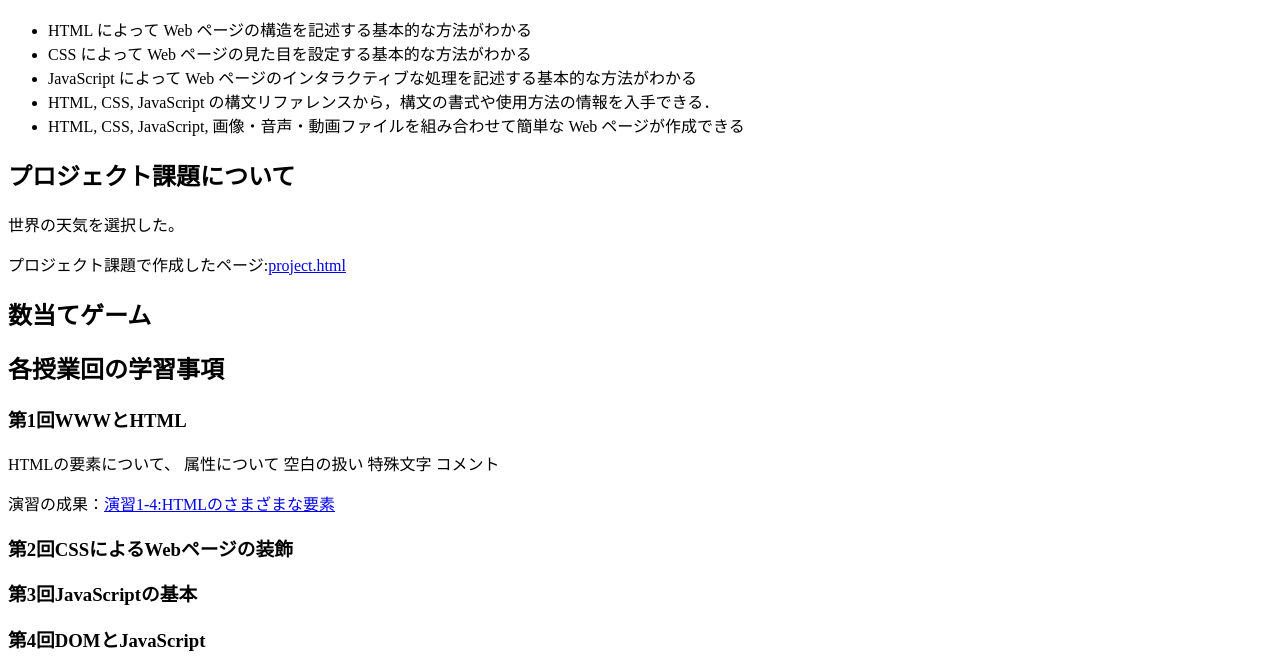
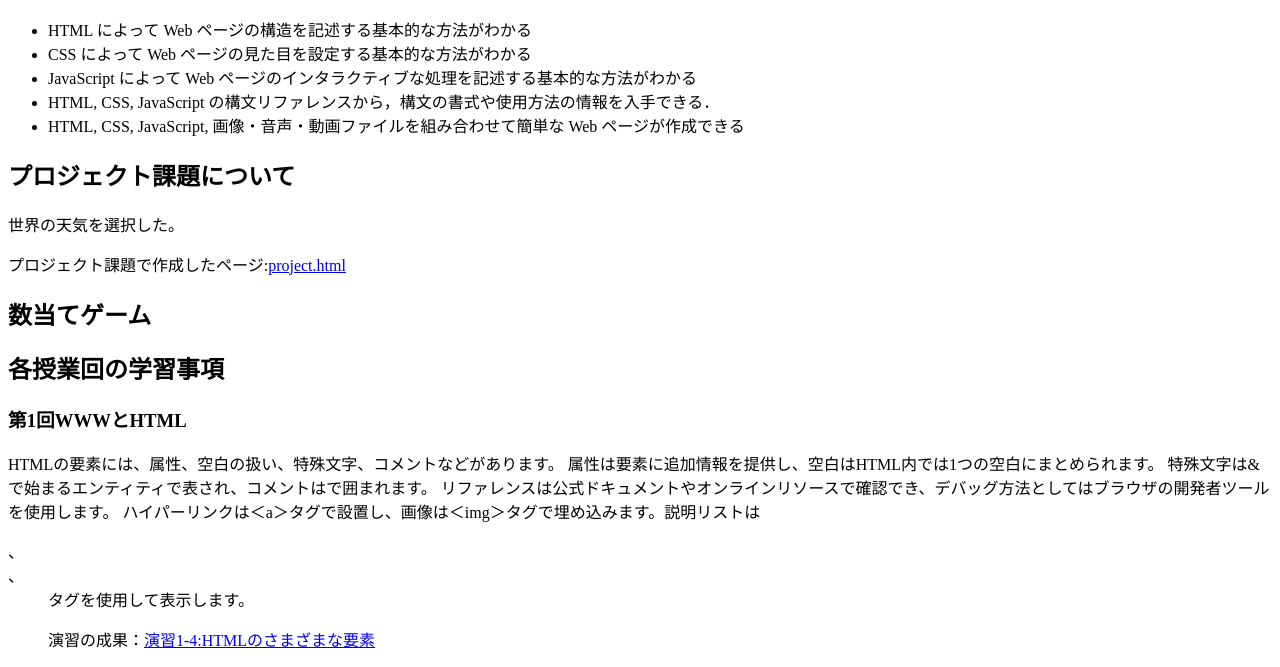
Before and after one commit to G384842023/medialabo, a plain HTML site: page index.html in a window 1280 px wide. Shown: the part 127-794 px from the top of the page. Drawn offline with Linux system fonts and the light colour scheme.

Commit message:
課題保存

```diff
--- a/index.html
+++ b/index.html
@@ -26,12 +26,11 @@
     <h2>各授業回の学習事項</h2>
     <h3>第1回WWWとHTML</h3>
     <p>
-      HTMLの要素について、
-      属性について
-      空白の扱い
-      特殊文字
-      コメント
-
+      HTMLの要素には、属性、空白の扱い、特殊文字、コメントなどがあります。
+      属性は要素に追加情報を提供し、空白はHTML内では1つの空白にまとめられます。
+      特殊文字は&で始まるエンティティで表され、コメントは<!-- -->で囲まれます。
+      リファレンスは公式ドキュメントやオンラインリソースで確認でき、デバッグ方法としてはブラウザの開発者ツールを使用します。
+      ハイパーリンクは＜a＞タグで設置し、画像は＜img＞タグで埋め込みます。説明リストは<dl>、<dt>、<dd>タグを使用して表示します。
     </p>
     <p>演習の成果：<a href="practice-html/elements.html"
       target="_blank">演習1-4:HTMLのさまざまな要素</a></p>
```
